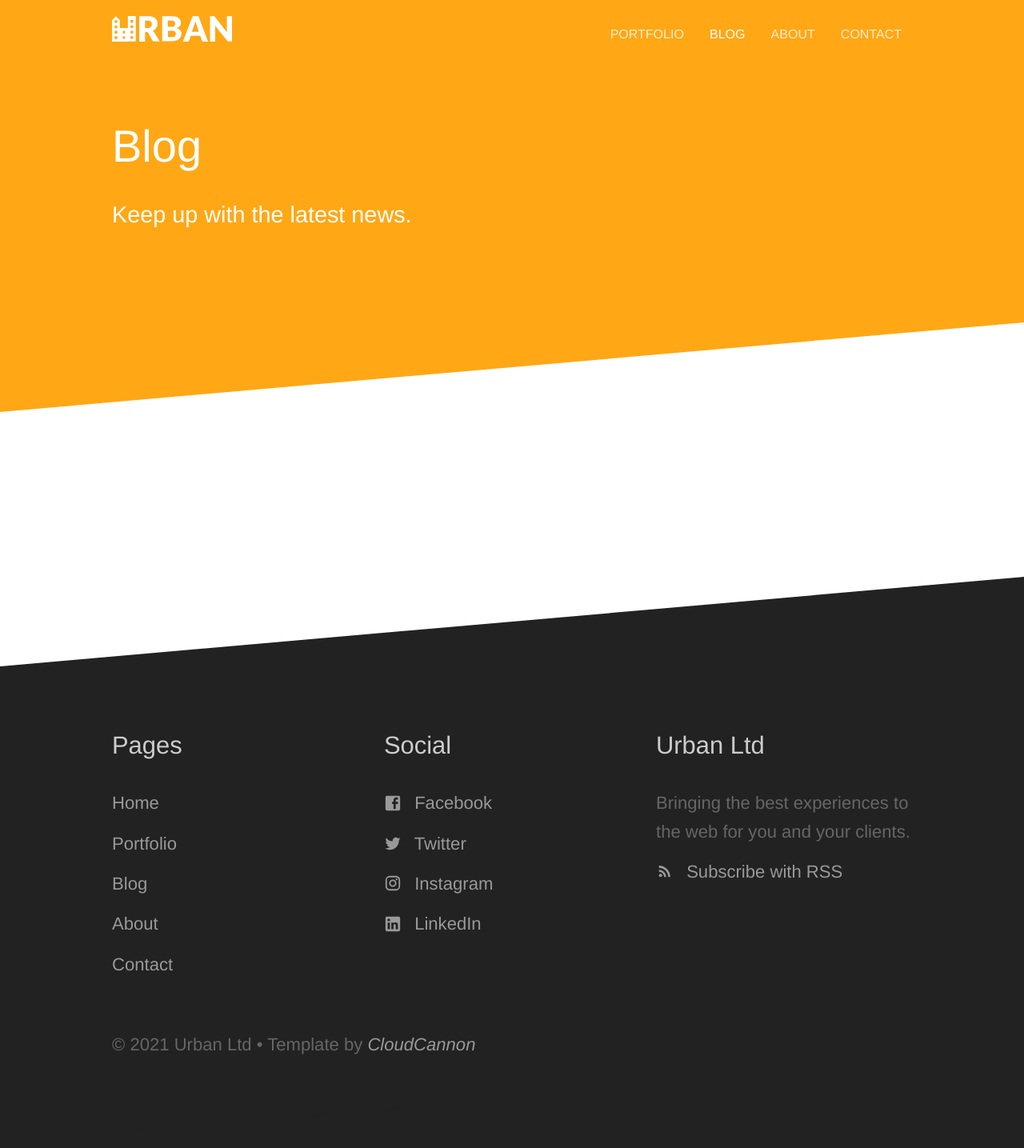
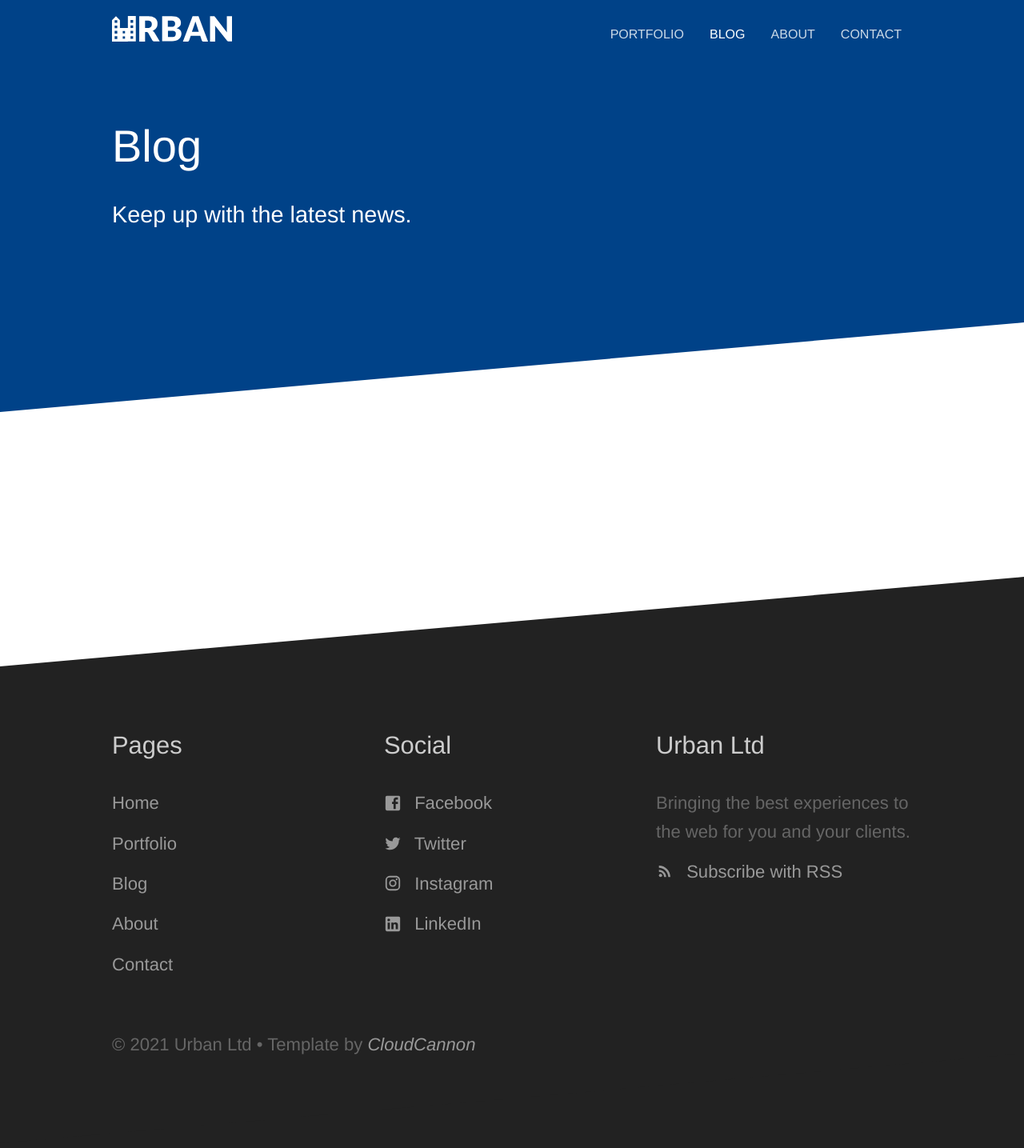
Before and after one commit to Hongxingdu/www.xshuttle.co.nz, a Jekyll site: the page built from blog/index.html, in a window 1280 px wide. Shown: the whole page at 80% size. Built offline with Jekyll 4.4.1, drawn with Linux system fonts in a browser that asks for light colours.

Commit message:
Updated 'css/screen.scss' via CloudCannon

```diff
--- a/css/screen.scss
+++ b/css/screen.scss
@@ -4,7 +4,7 @@
 $pattern: "{{ site.baseurl }}/images/pattern.png";
 $screenshot-buttons: "{{ site.baseurl }}/images/screenshot-buttons.svg";
 
-$brand-color: #FFA715;
+$brand-color: #004288;
 $html-background-color: #222;
 $secondary-brand-color: #FFC461;
 $middle-gradient-color: mix($brand-color, $secondary-brand-color, 95%);
```
